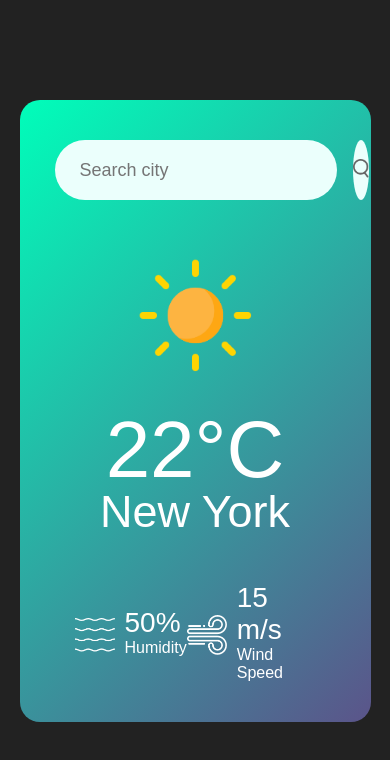
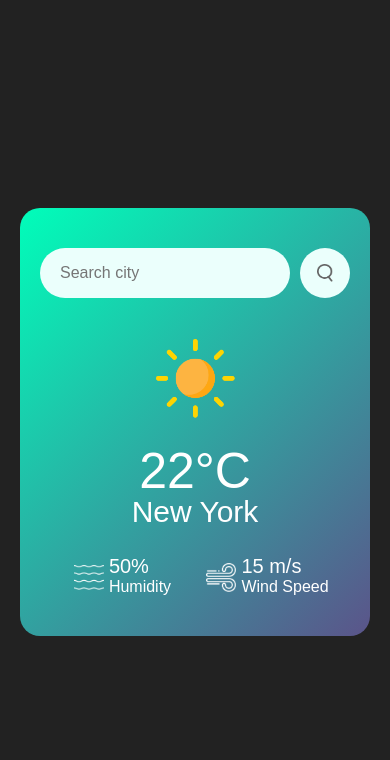
Before and after one commit to Jornped/WeatherApp, a plain HTML site: page index.html in a window 390 px wide. Drawn offline with Linux system fonts and the light colour scheme.

Commit message:
Mobile and API Key shown

```diff
--- a/scripts.js
+++ b/scripts.js
@@ -1,4 +1,4 @@
-const apiKey = "";  // It's free but still don't want to share it
+const apiKey = "20c6b7a19100ea835268d76261d2c9f4";
 
 const searchButton = document.querySelector("#search-button");
 const searchInput = document.querySelector("#search-input");
--- a/style.css
+++ b/style.css
@@ -1,43 +1,51 @@
 * {
     margin: 0;
     padding: 0;
-    font-family: "Ariel", sans-serif;
+    font-family: "Arial", sans-serif;
     box-sizing: border-box;
 }
 
 body {
     background: #222;
+    display: flex;
+    justify-content: center;
+    align-items: center;
+    min-height: 100vh;
+    padding: 20px;
 }
 
 .card {
-    width: 90%;
+    width: 100%;
     max-width: 470px;
     background: linear-gradient(135deg, #00feba, #5b548a);
     color: #fff;
-    margin: 100px auto 0;
     border-radius: 20px;
-    padding: 40px 35px;
+    padding: 40px 20px;
     text-align: center;
 }
 
+/* Поле ввода и кнопка */
 .search {
     width: 100%;
     display: flex;
     align-items: center;
     justify-content: space-between;
+    gap: 10px;
+    /* Расстояние между элементами */
+    flex-wrap: wrap;
+    /* Чтобы адаптироваться на узких экранах */
 }
 
 .search input {
+    flex: 1;
     border: 0;
     outline: 0;
     background: #ebfffc;
     color: #555;
-    padding: 10px 25px;
-    height: 60px;
+    padding: 10px 20px;
+    height: 50px;
     border-radius: 30px;
-    flex: 1;
-    margin-right: 16px;
-    font-size: 18px;
+    font-size: 16px;
 }
 
 .search button {
@@ -45,52 +53,87 @@ body {
     outline: 0;
     background: #ebfffc;
     border-radius: 50%;
-    width: 60px;
-    height: 60px;
+    width: 50px;
+    height: 50px;
     cursor: pointer;
+    display: flex;
+    align-items: center;
+    justify-content: center;
 }
 
 .search button img {
     width: 16px;
 }
 
+/* Иконка погоды */
 .weather-icon {
-    width: 170px;
-    margin-top: 30px;
+    width: 150px;
+    margin-top: 20px;
 }
 
+/* Температура и город */
 .weather h1 {
-    font-size: 80px;
+    font-size: 60px;
     font-weight: 500;
 }
 
 .weather h2 {
-    font-size: 45px;
+    font-size: 35px;
     font-weight: 400;
-    margin-top: -10px;
+    margin-top: -5px;
 }
 
+/* Блок с деталями */
 .details {
     display: flex;
     align-items: center;
     justify-content: space-between;
-    padding: 0 20px;
-    margin-top: 50px;
+    padding: 0 10px;
+    margin-top: 40px;
+    flex-wrap: wrap;
 }
 
 .col {
     display: flex;
     align-items: center;
     text-align: left;
+    flex: 1;
+    justify-content: center;
+    min-width: 120px;
+    /* Чтобы не съезжало на узких экранах */
 }
 
 .col img {
-    width: 40px;
-    margin-right: 10px;
+    width: 30px;
+    margin-right: 5px;
 }
 
 .humidity,
 .wind {
-    font-size: 28px;
-    margin-top: -6px;
+    font-size: 24px;
+    margin-top: -4px;
 }
+
+/* Медиа-запрос для экранов меньше 400px */
+@media (max-width: 400px) {
+    .weather h1 {
+        font-size: 50px;
+    }
+
+    .weather h2 {
+        font-size: 30px;
+    }
+
+    .weather-icon {
+        width: 120px;
+    }
+
+    .details {
+        margin-top: 30px;
+    }
+
+    .humidity,
+    .wind {
+        font-size: 20px;
+    }
+}
```
